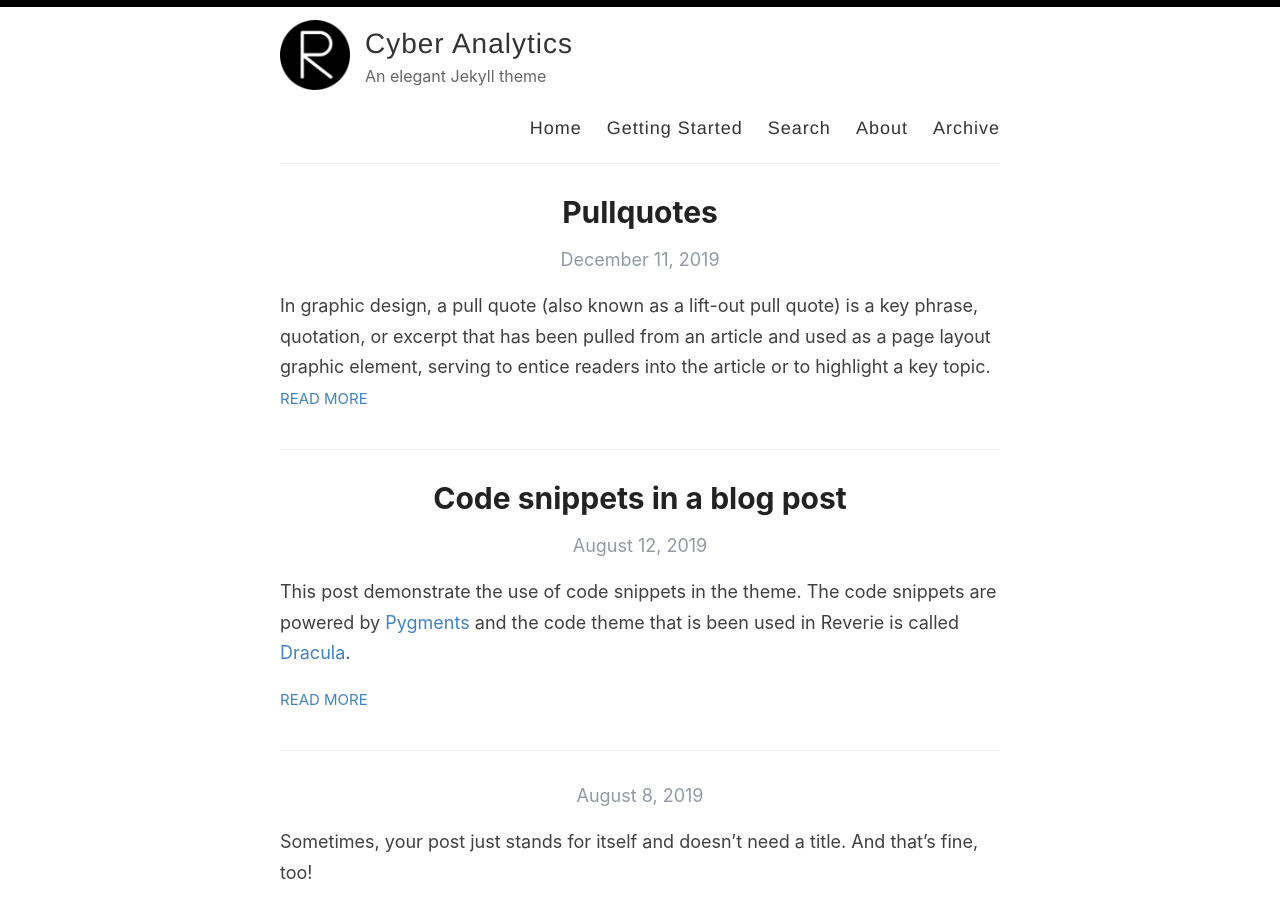
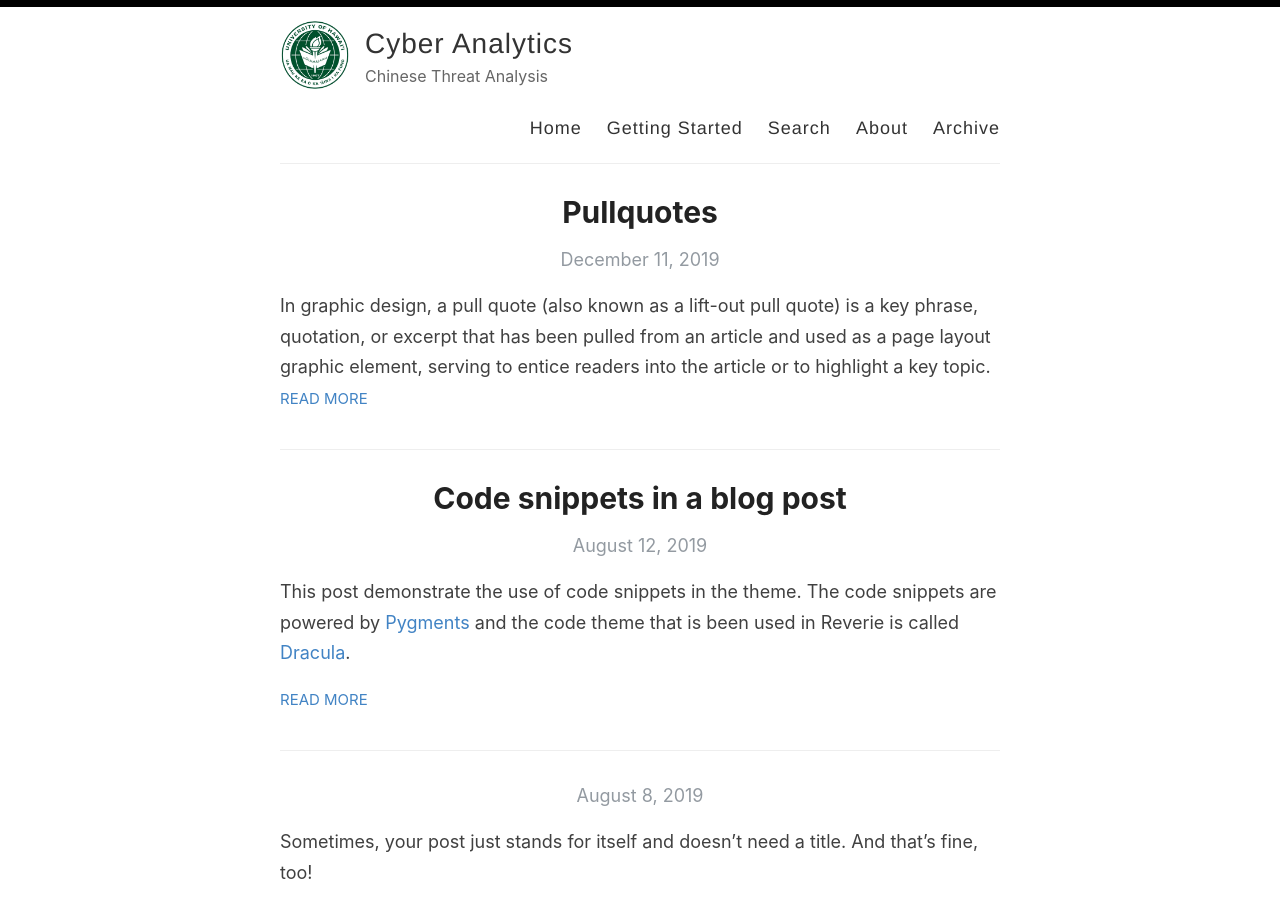
Before and after one commit to UHMCyberAnalytics/UHMCyberAnalytics.github.io, a Jekyll site: the page built from index.html, in a window 1280 px wide and 900 px high. Built offline with Jekyll 4.4.1, drawn with Linux system fonts in a browser that asks for light colours; the list of posts is cut into pages by our own code.

Commit message:
image upload and config

```diff
--- a/_config.yml
+++ b/_config.yml
@@ -6,13 +6,13 @@
 name: Cyber Analytics
 
 # Name of the author
-author: Amit Merchant
+author: Sam Doan, Adam Winfield-Smith, Ryder Shintaku
 
 # Short bio or description (displayed in the header)
-description: An elegant Jekyll theme
+description: Chinese Threat Analysis
 
 # URL of your avatar or profile pic (you could use your GitHub profile pic)
-avatar: /images/reverie.png
+avatar: /images/183-1834345_uh-manoa-seal-logo-university-of-hawaii-hd-removebg-preview.webp
 
 #
 # Flags below are optional
```
Also changed, not shown: images/183-1834345_uh-manoa-seal-logo-university-of-hawaii-hd-removebg-preview.webp (added).
